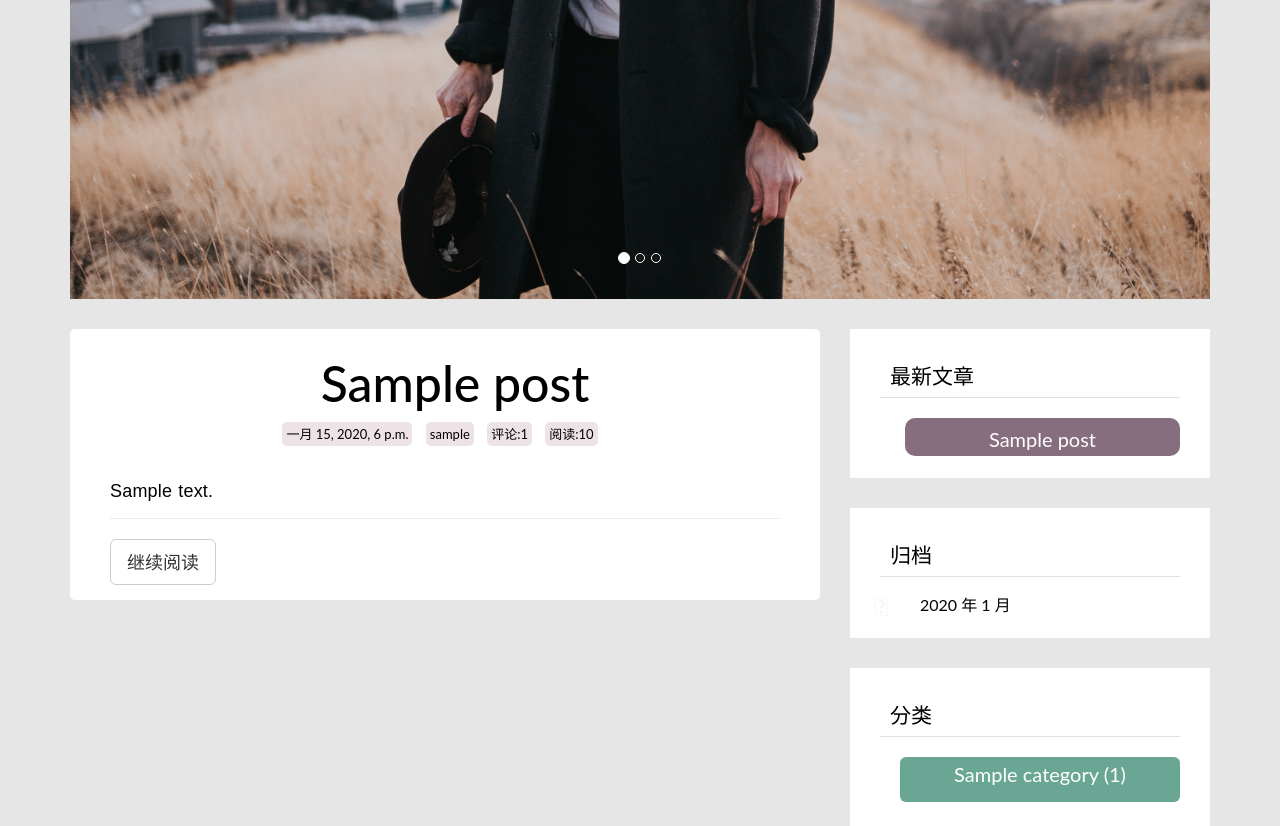
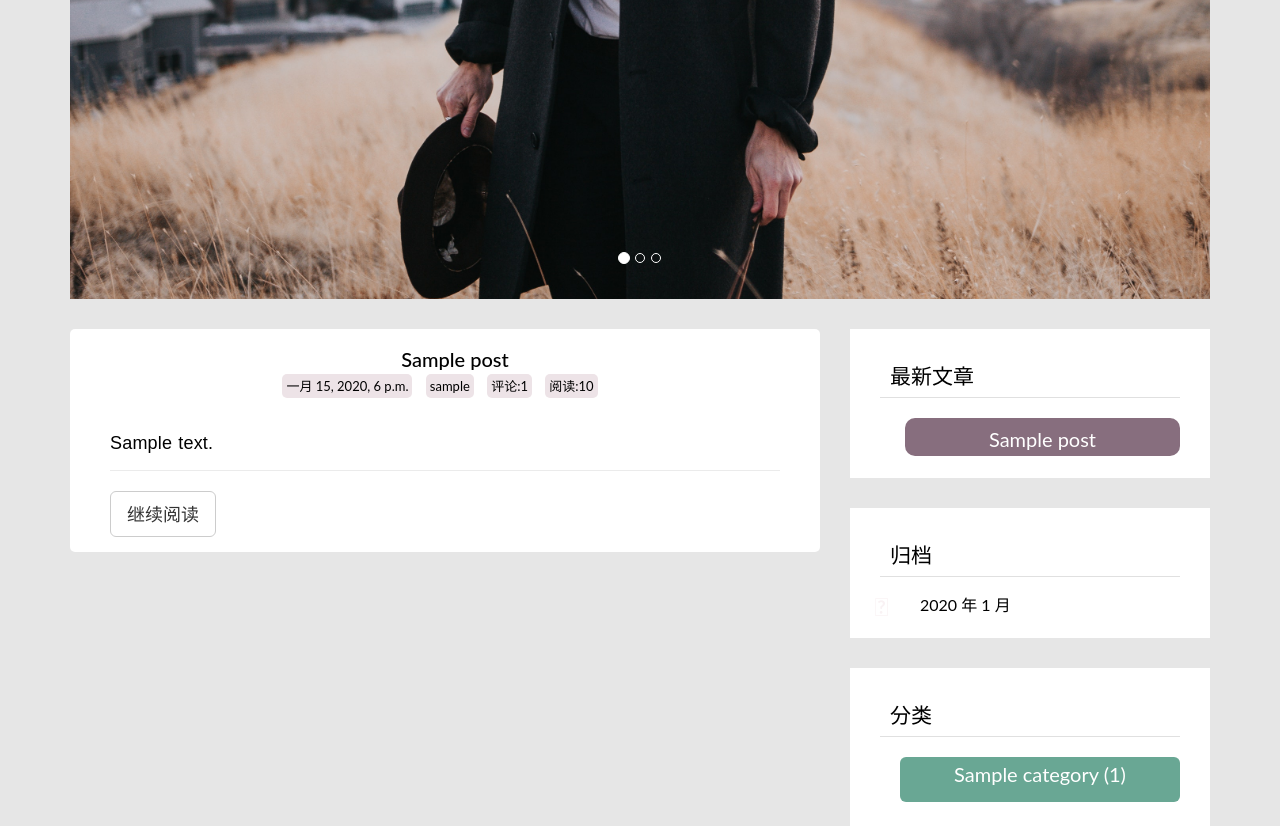
Before and after one commit to TigerDreamer/myblog, a Django app: page / in a window 1280 px wide. Shown: the part 421-1247 px from the top of the page. Run offline with Django 3.2, Linux system fonts and the light colour scheme; tables that the repository leaves empty hold one stand-in row (values such as "Sample post"); some libraries are stand-ins or nearby versions.

Commit message:
Update custom.css

```diff
--- a/blog/static/blog/css/custom.css
+++ b/blog/static/blog/css/custom.css
@@ -319,7 +319,7 @@ img {
 
 .entry-title {
     text-align: center; /*题目的摆放位置*/
-    font-size: 50px;
+    font-size: 20px;
     margin: 2px 0px 2px 0px;
     line-height: 1.6;
     padding: 10px 10px 0 30px;
```
